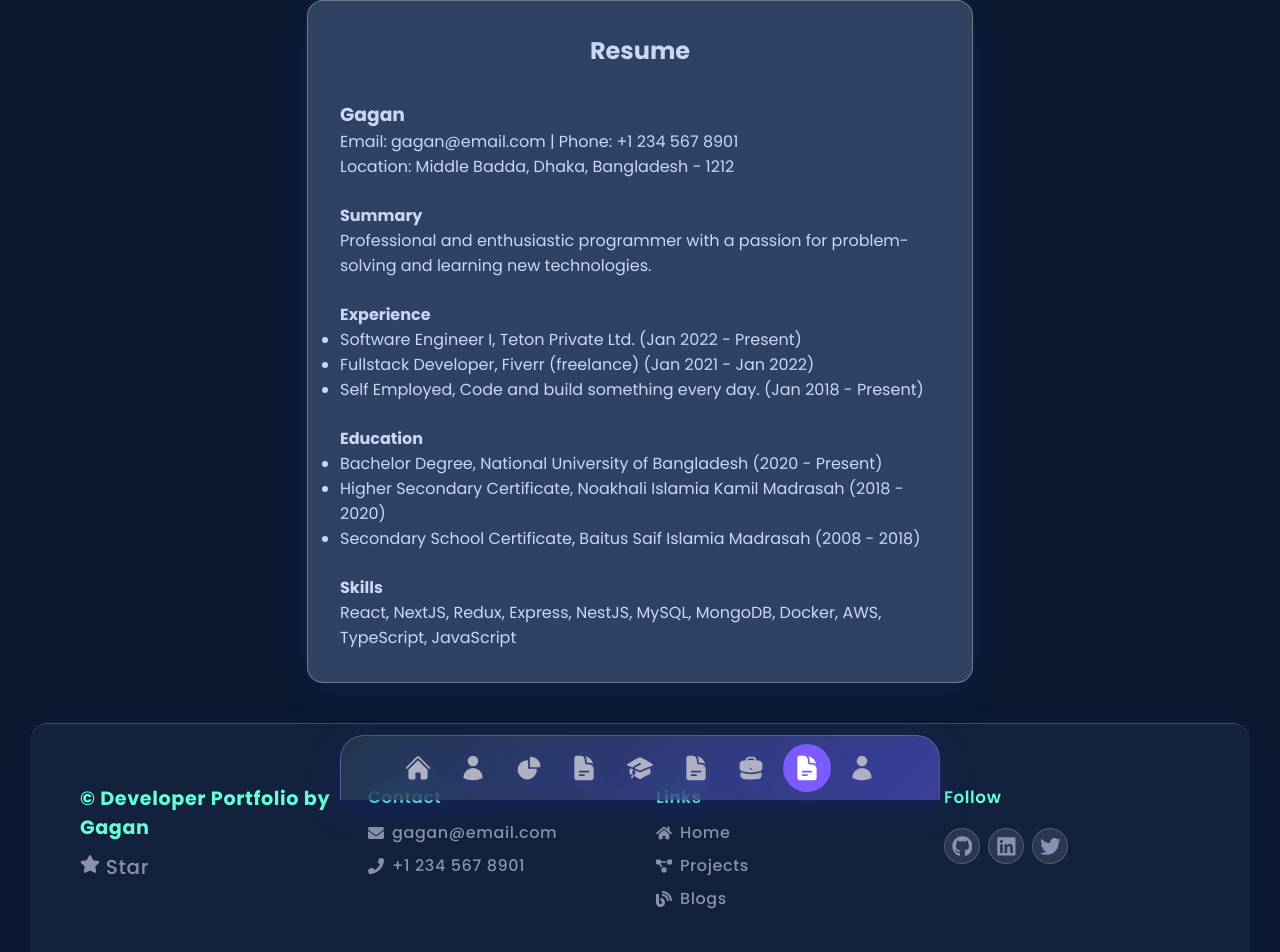
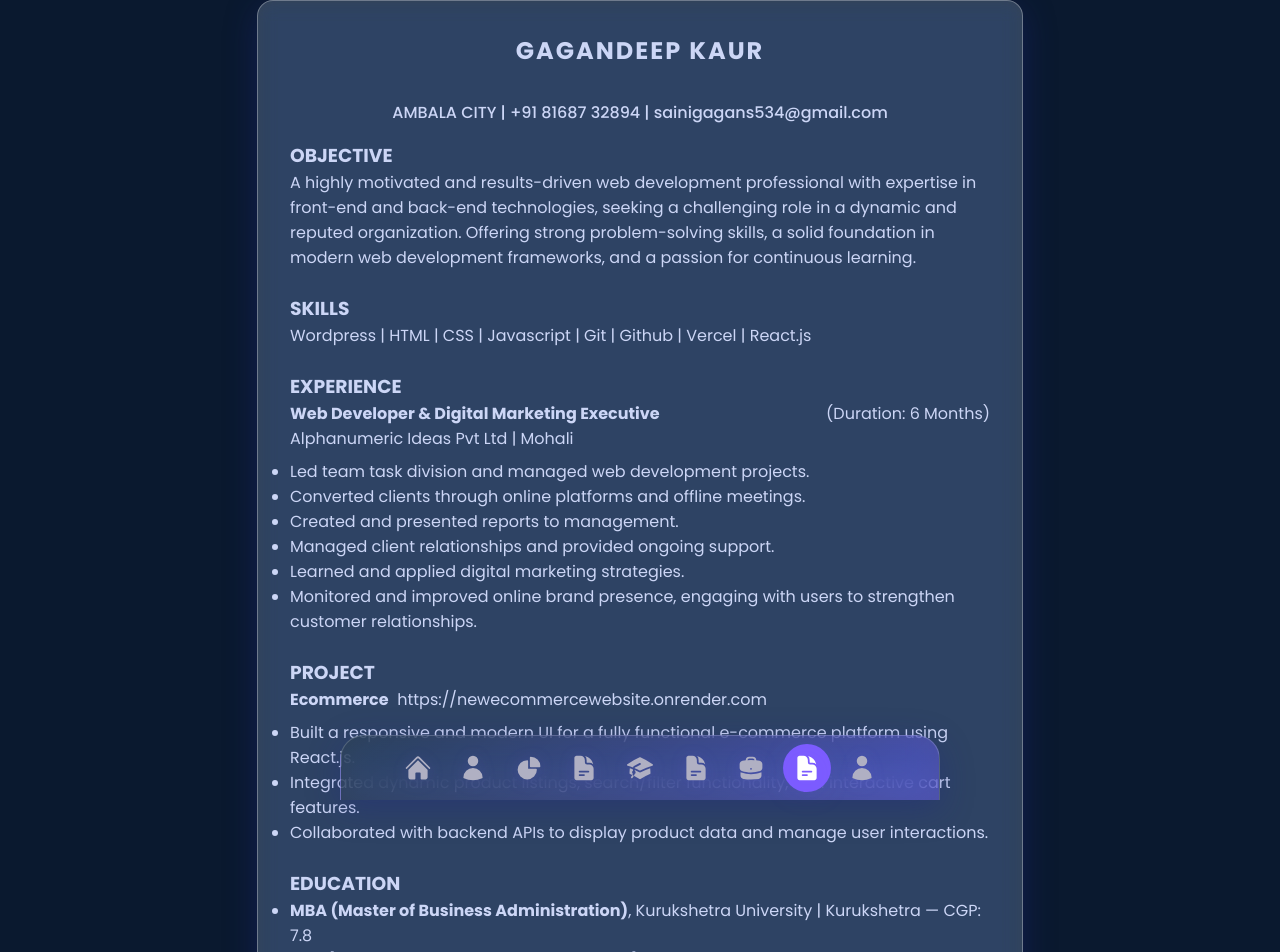
Before and after one commit to Gagandeepkaur49/GaganPortfolio, a React (Vite) app: page /resume in a window 1280 px wide. Shown: the top 952 px of the page. Built offline with nearby package versions, Linux system fonts and the light colour scheme.

Commit message:
Update contact information, enhance experience section with new role and details, and improve resume layout and content.

```diff
--- a/src/components/Contact.tsx
+++ b/src/components/Contact.tsx
@@ -22,10 +22,10 @@ const Contact = () => {
         <div className="contact-details-container">
           <div className="contact-details-list">
             <div className="contact-detail-item">
-              <MdEmail /> <span>gagan@example.com</span>
+              <MdEmail /> <span>gagandeep492000@gmail.com</span>
             </div>
             <div className="contact-detail-item">
-              <MdPhone /> <span>+8801608797655</span>
+              <MdPhone /> <span>+91 8168732894</span>
             </div>
             <div className="contact-detail-item">
               <MdLocationOn /> <span>Middle Badda, Dhaka, Bangladesh - 1212</span>
--- a/src/components/Experience.tsx
+++ b/src/components/Experience.tsx
@@ -4,6 +4,19 @@ import { FaUserTie } from 'react-icons/fa';
 // import './Experience.css';
 
 const experiences = [
+  {
+    date: '(Duration : 6 Months)',
+    title: 'Web Developer & Digital Marketing Executive',
+    company: 'Alphanumeric Ideas Pvt Ltd | Mohali',
+    details: [
+      'Led team task division and managed web development projects.',
+      'Converted clients through online platforms and offline meetings.',
+      'Created and presented reports to management.',
+      'Managed client relationships and provided ongoing support.',
+      'Learned and applied digital marketing strategies.',
+      'Monitored and improved online brand presence, engaging with users to strengthen customer relationships.'
+    ]
+  },
   {
     date: '(Jan 2022 - Present)',
     title: 'SOFTWARE ENGINEER I',
@@ -40,6 +53,13 @@ const Experience = () => {
                 <div className="experience-details">
                   <h3>{exp.title}</h3>
                   <p>{exp.company}</p>
+                  {exp.details && (
+                    <ul>
+                      {exp.details.map((item, idx) => (
+                        <li key={idx}>{item}</li>
+                      ))}
+                    </ul>
+                  )}
                 </div>
               </div>
             </div>
--- a/src/components/Footer.tsx
+++ b/src/components/Footer.tsx
@@ -8,14 +8,14 @@ const Footer = () => {
       <div className="footer-container">
         <div className="footer-section footer-brand">
           <p className="footer-title">&copy; Developer Portfolio by Gagan</p>
-          <a href="https://github.com/your-github-repo" target="_blank" rel="noopener noreferrer" className="footer-star-link">
+          <a href="https://github.com/Gagandeepkaur49" target="_blank" rel="noopener noreferrer" className="footer-star-link">
             <FaStar /> Star
           </a>
         </div>
         <div className="footer-section footer-contact">
           <h4>Contact</h4>
-          <p><FaEnvelope /> gagan@email.com</p>
-          <p><FaPhone /> +1 234 567 8901</p>
+          <p><FaEnvelope /> gagandeep492000@gmail.com</p>
+          <p><FaPhone /> +91-8168732894</p>
         </div>
         <div className="footer-section footer-links">
           <h4>Links</h4>
@@ -26,9 +26,9 @@ const Footer = () => {
         <div className="footer-section footer-social">
           <h4>Follow</h4>
           <div className='flex gap-4'>
-            <a href="https://github.com/your-github" target="_blank" rel="noopener noreferrer" className="footer-social-link"><FaGithub /></a>
-            <a href="https://linkedin.com/in/your-linkedin" target="_blank" rel="noopener noreferrer" className="footer-social-link"><FaLinkedin /></a>
-            <a href="https://twitter.com/your-twitter" target="_blank" rel="noopener noreferrer" className="footer-social-link"><FaTwitter /></a>
+            <a href="https://github.com/Gagandeepkaur49" target="_blank" rel="noopener noreferrer" className="footer-social-link"><FaGithub /></a>
+            <a href="https://www.linkedin.com/in/gagandeep-kaur-7587a1319/" target="_blank" rel="noopener noreferrer" className="footer-social-link"><FaLinkedin /></a>
+            {/* <a href="https://twitter.com/your-twitter" target="_blank" rel="noopener noreferrer" className="footer-social-link"><FaTwitter /></a> */}
           </div>
         </div>
       </div>
--- a/src/pages/ResumePage.tsx
+++ b/src/pages/ResumePage.tsx
@@ -3,36 +3,61 @@ import GlassWrapper from '../components/GlassWrapper';
 const ResumePage = () => (
   <div style={{ display: 'flex', justifyContent: 'center', alignItems: 'center', minHeight: '80vh' }}>
     <GlassWrapper>
-      <h2 style={{ textAlign: 'center', marginBottom: '2rem' }}>Resume</h2>
-      <div style={{ maxWidth: '600px', margin: '0 auto' }}>
+      <div style={{ maxWidth: '700px', margin: '0 auto' }}>
+        <h2 style={{ textAlign: 'center', marginBottom: '2rem', letterSpacing: '2px', fontWeight: 700 }}>GAGANDEEP KAUR</h2>
+        <p style={{ textAlign: 'center', marginBottom: '1rem', fontWeight: 500 }}>
+          AMBALA CITY | +91 81687 32894 | <a href="mailto:sainigagans534@gmail.com">sainigagans534@gmail.com</a>
+        </p>
         <section style={{ marginBottom: '1.5rem' }}>
-          <h3>Gagan</h3>
-          <p>Email: gagan@email.com | Phone: +1 234 567 8901</p>
-          <p>Location: Middle Badda, Dhaka, Bangladesh - 1212</p>
+          <h3>OBJECTIVE</h3>
+          <p>
+            A highly motivated and results-driven web development professional with expertise in front-end and back-end technologies, seeking a challenging role in a dynamic and reputed organization. Offering strong problem-solving skills, a solid foundation in modern web development frameworks, and a passion for continuous learning.
+          </p>
         </section>
         <section style={{ marginBottom: '1.5rem' }}>
-          <h4>Summary</h4>
-          <p>Professional and enthusiastic programmer with a passion for problem-solving and learning new technologies.</p>
+          <h3>SKILLS</h3>
+          <p>Wordpress | HTML | CSS | Javascript | Git | Github | Vercel | React.js</p>
         </section>
         <section style={{ marginBottom: '1.5rem' }}>
-          <h4>Experience</h4>
-          <ul>
-            <li>Software Engineer I, Teton Private Ltd. (Jan 2022 - Present)</li>
-            <li>Fullstack Developer, Fiverr (freelance) (Jan 2021 - Jan 2022)</li>
-            <li>Self Employed, Code and build something every day. (Jan 2018 - Present)</li>
+          <h3>EXPERIENCE</h3>
+          <div style={{ marginBottom: '1rem' }}>
+            <strong>Web Developer & Digital Marketing Executive</strong> <span style={{ float: 'right' }}>(Duration: 6 Months)</span><br />
+            <span>Alphanumeric Ideas Pvt Ltd | Mohali</span>
+            <ul style={{ marginTop: '0.5rem', marginBottom: 0 }}>
+              <li>Led team task division and managed web development projects.</li>
+              <li>Converted clients through online platforms and offline meetings.</li>
+              <li>Created and presented reports to management.</li>
+              <li>Managed client relationships and provided ongoing support.</li>
+              <li>Learned and applied digital marketing strategies.</li>
+              <li>Monitored and improved online brand presence, engaging with users to strengthen customer relationships.</li>
+            </ul>
+          </div>
+        </section>
+        <section style={{ marginBottom: '1.5rem' }}>
+          <h3>PROJECT</h3>
+          <div style={{ marginBottom: '0.5rem' }}>
+            <strong>Ecommerce</strong> &nbsp;
+            <a href="https://newecommercewebsite.onrender.com" target="_blank" rel="noopener noreferrer">https://newecommercewebsite.onrender.com</a>
+            <ul style={{ marginTop: '0.5rem', marginBottom: 0 }}>
+              <li>Built a responsive and modern UI for a fully functional e-commerce platform using React.js.</li>
+              <li>Integrated dynamic product listings, search/filter functionality, and interactive cart features.</li>
+              <li>Collaborated with backend APIs to display product data and manage user interactions.</li>
+            </ul>
+          </div>
+        </section>
+        <section style={{ marginBottom: '1.5rem' }}>
+          <h3>EDUCATION</h3>
+          <ul style={{ marginBottom: 0 }}>
+            <li><strong>MBA (Master of Business Administration)</strong>, Kurukshetra University | Kurukshetra &mdash; CGP: 7.8</li>
+            <li><strong>BBA (Bachelor of Business Administration)</strong>, Kurukshetra University | Kurukshetra &mdash; CGP: 7.4</li>
           </ul>
         </section>
         <section style={{ marginBottom: '1.5rem' }}>
-          <h4>Education</h4>
-          <ul>
-            <li>Bachelor Degree, National University of Bangladesh (2020 - Present)</li>
-            <li>Higher Secondary Certificate, Noakhali Islamia Kamil Madrasah (2018 - 2020)</li>
-            <li>Secondary School Certificate, Baitus Saif Islamia Madrasah (2008 - 2018)</li>
+          <h3>CERTIFICATIONS</h3>
+          <ul style={{ marginBottom: 0 }}>
+            <li>Responsive Web Design, Freecodecamp</li>
+            <li>Javascript Algorithms and Data Structure, Freecodecamp</li>
           </ul>
-        </section>
-        <section>
-          <h4>Skills</h4>
-          <p>React, NextJS, Redux, Express, NestJS, MySQL, MongoDB, Docker, AWS, TypeScript, JavaScript</p>
         </section>
       </div>
     </GlassWrapper>
```
